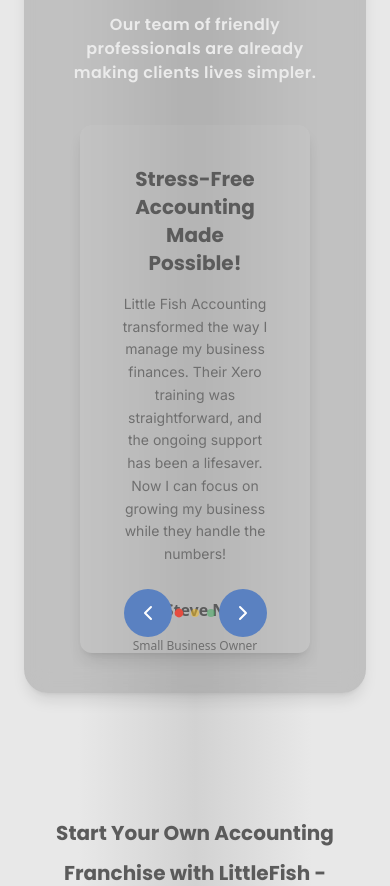
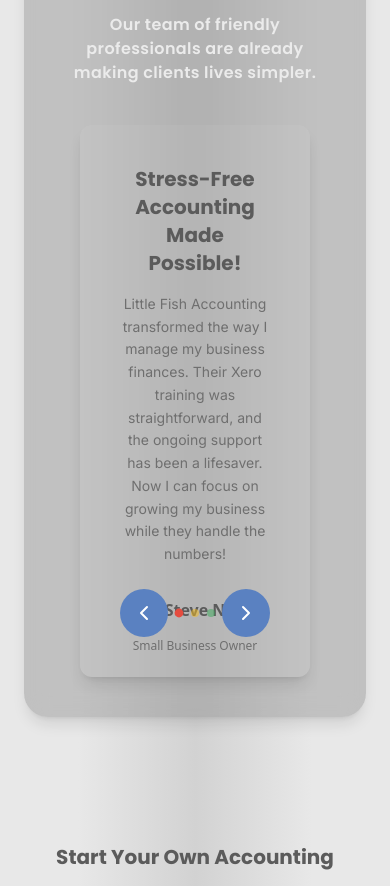
Before and after one commit to hiddenciphers/littlefish, a Next.js app: page / in a window 390 px wide. Shown: the part 2560-3446 px from the top of the page. Built offline with nearby package versions, Linux system fonts and the light colour scheme.

Commit message:
Final Adjustments to TestimonialsSection.tsx

```diff
--- a/src/app/components/Sections/Testimonials/TestimonialsSection.tsx
+++ b/src/app/components/Sections/Testimonials/TestimonialsSection.tsx
@@ -42,7 +42,7 @@
       aria-labelledby="testimonials-heading"
     >
       <div
-        className="relative w-full max-w-3xl bg-white/5 dark:bg-dark-card-background px-10 pt-10 pb-5 rounded-xl shadow-lg text-center overflow-hidden h-132 md:h-fit"
+        className="relative w-full max-w-3xl bg-white/5 dark:bg-dark-card-background px-10 py-10 rounded-xl shadow-lg text-center overflow-hidden h-fit md:h-fit"
         role="region"
         aria-roledescription="carousel"
         aria-label="Testimonials carousel"
@@ -88,7 +88,7 @@
           </motion.div>
         </AnimatePresence>
         {/* Navigation & Indicators Row */}
-        <div className="w-full flex justify-evenly md:justify-between items-center">
+        <div className="w-full flex justify-between items-center">
           {/* Prev Button */}
           <motion.button
             onClick={prev}
```
